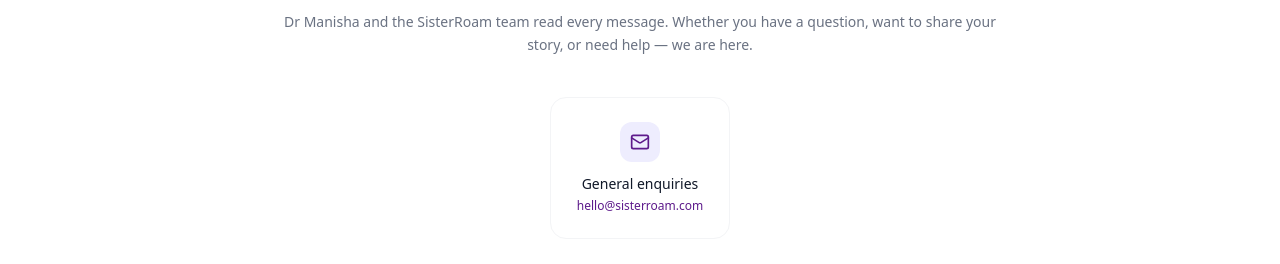
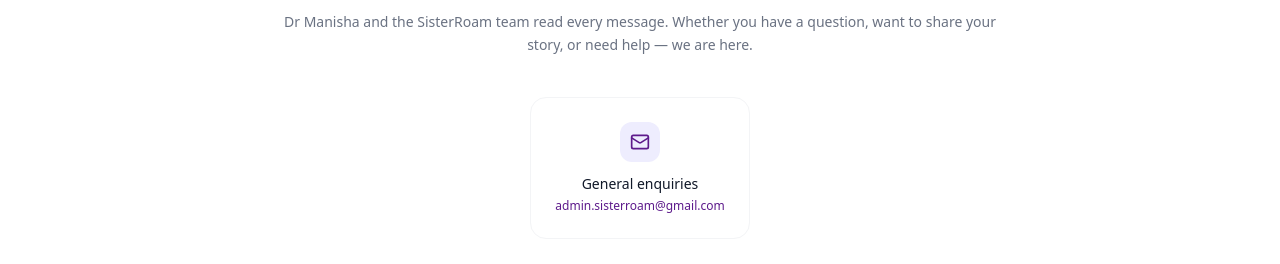
Before and after one commit to SymHealthTech/sisterroam, a Next.js app: page /about in a window 1280 px wide. Shown: the part 6092-6356 px from the top of the page. Built offline with nearby package versions, Linux system fonts and the light colour scheme; no server answers.

Commit message:
save button

```diff
--- /dev/null
+++ b/scripts/ensure-admin.mjs
@@ -0,0 +1,68 @@
+/**
+ * Creates or promotes the admin user (admin.sisterroam@gmail.com).
+ * Run: node scripts/ensure-admin.mjs
+ */
+
+import mongoose from 'mongoose'
+import bcrypt from 'bcryptjs'
+import { readFileSync } from 'fs'
+import { fileURLToPath } from 'url'
+import { dirname, resolve } from 'path'
+
+const __dirname = dirname(fileURLToPath(import.meta.url))
+
+const envPath = resolve(__dirname, '../.env.local')
+const env = readFileSync(envPath, 'utf8')
+for (const line of env.split('\n')) {
+  const trimmed = line.trim()
+  if (!trimmed || trimmed.startsWith('#')) continue
+  const eq = trimmed.indexOf('=')
+  if (eq === -1) continue
+  const key = trimmed.slice(0, eq).trim()
+  const val = trimmed.slice(eq + 1).trim().replace(/^["']|["']$/g, '')
+  if (!process.env[key]) process.env[key] = val
+}
+
+const ADMIN_EMAIL = process.env.ADMIN_EMAIL ?? 'admin.sisterroam@gmail.com'
+const ADMIN_PASSWORD = process.argv[2] ?? 'SisterRoam@Admin2024!'
+
+await mongoose.connect(process.env.MONGODB_URI)
+const col = mongoose.connection.collection('users')
+
+const existing = await col.findOne({ email: ADMIN_EMAIL })
+
+if (existing) {
+  await col.updateOne({ email: ADMIN_EMAIL }, { $set: { isAdmin: true } })
+  console.log(`✓ ${ADMIN_EMAIL} already exists — isAdmin set to true.`)
+} else {
+  const hashed = await bcrypt.hash(ADMIN_PASSWORD, 12)
+  await col.insertOne({
+    _id: new mongoose.Types.ObjectId(),
+    email: ADMIN_EMAIL,
+    password: hashed,
+    fullName: 'SisterRoam Admin',
+    username: 'sisterroam_admin',
+    verificationTier: 'trusted',
+    role: 'guest',
+    isAdmin: true,
+    isActive: true,
+    isSuspended: false,
+    isPermanentlyBanned: false,
+    onboardingStep: 1,
+    onboardingCompleted: true,
+    emailVerified: true,
+    emailNotifications: {
+      newRequest: true, requestAccepted: true, requestDeclined: true,
+      newMessage: true, checkinReminder: true, reviewReceived: true, verificationUpdate: true,
+    },
+    totalStays: 0, totalHostings: 0, averageRating: 0, totalReviews: 0,
+    lastActive: new Date(),
+    createdAt: new Date(),
+    updatedAt: new Date(),
+  })
+  console.log(`✓ Admin user created: ${ADMIN_EMAIL}`)
+  console.log(`  Default password: ${ADMIN_PASSWORD}`)
+  console.log('  Change this password immediately after first login.')
+}
+
+await mongoose.disconnect()
--- a/scripts/seed-promo-codes.mjs
+++ b/scripts/seed-promo-codes.mjs
@@ -89,7 +89,7 @@
     const result = await PromoCode.findOneAndUpdate(
       { code: entry.code },
       { $setOnInsert: entry },
-      { upsert: true, new: true },
+      { upsert: true, returnDocument: "after" },
     );
     const wasInserted =
       result.usedCount === 0 && result.createdAt >= new Date(Date.now() - 5000);
--- a/src/app/(app)/profile/host-listing/page.js
+++ b/src/app/(app)/profile/host-listing/page.js
@@ -471,8 +471,8 @@
         </Section>
       </div>
 
-      {/* Sticky save bar */}
-      <div className="fixed bottom-0 left-0 right-0 bg-white border-t border-gray-100 px-4 py-4 z-10">
+      {/* Sticky save bar — .above-tab-bar lifts it above the mobile TabBar (z-40) */}
+      <div className="above-tab-bar fixed left-0 right-0 bg-white border-t border-gray-100 px-4 py-4 z-50">
         <div className="max-w-2xl mx-auto">
           <Button fullWidth loading={saving} onClick={handleSave}>
             {hostId ? 'Save listing' : 'Create listing'}
--- a/src/app/(app)/profile/settings/page.js
+++ b/src/app/(app)/profile/settings/page.js
@@ -360,7 +360,7 @@
             <p className="text-sm text-gray-600">
               To change your email address please contact{" "}
               <span className="text-brand font-medium">
-                hello@sisterroam.com
+                admin.sisterroam@gmail.com
               </span>
             </p>
           </AccountRow>
--- a/src/app/(app)/profile/verification/page.js
+++ b/src/app/(app)/profile/verification/page.js
@@ -213,8 +213,8 @@
           </p>
           <p className="text-xs text-danger/80 mt-0.5">
             Please try again. If the issue continues, contact{" "}
-            <a href="mailto:hello@sisterroam.com" className="underline">
-              hello@sisterroam.com
+            <a href="mailto:admin.sisterroam@gmail.com" className="underline">
+              admin.sisterroam@gmail.com
             </a>
           </p>
         </div>
--- a/src/app/(public)/about/page.js
+++ b/src/app/(public)/about/page.js
@@ -215,8 +215,8 @@
                 description: 'The verified hosting community for female solo travellers',
                 founder: { '@id': 'https://sisterroam.com/#founder' },
                 contactPoint: [
-                  { '@type': 'ContactPoint', email: 'hello@sisterroam.com', contactType: 'customer service' },
-                  { '@type': 'ContactPoint', email: 'safety@sisterroam.com', contactType: 'technical support' },
+                  { '@type': 'ContactPoint', email: 'admin.sisterroam@gmail.com', contactType: 'customer service' },
+                  { '@type': 'ContactPoint', email: 'admin.sisterroam@gmail.com', contactType: 'technical support' },
                 ],
                 sameAs: ['https://nutracare360.ca'],
               },
@@ -672,14 +672,14 @@
 
             <div className="flex justify-center">
               <a
-                href="mailto:hello@sisterroam.com"
+                href="mailto:admin.sisterroam@gmail.com"
                 className="border border-gray-100 rounded-2xl p-6 text-center min-w-[180px] hover:border-brand-light transition-colors group"
               >
                 <div className="w-10 h-10 rounded-xl bg-brand-lighter flex items-center justify-center mx-auto mb-3">
                   <Mail className="w-5 h-5 text-brand" aria-hidden="true" />
                 </div>
                 <p className="text-sm font-medium text-gray-900">General enquiries</p>
-                <p className="text-xs text-brand mt-1">hello@sisterroam.com</p>
+                <p className="text-xs text-brand mt-1">admin.sisterroam@gmail.com</p>
               </a>
             </div>
 
--- a/src/app/(public)/cookies/page.js
+++ b/src/app/(public)/cookies/page.js
@@ -143,10 +143,10 @@
               <p>
                 Questions about our use of cookies? Email us at{" "}
                 <a
-                  href="mailto:privacy@sisterroam.com"
+                  href="mailto:admin.sisterroam@gmail.com"
                   className="text-brand hover:underline"
                 >
-                  privacy@sisterroam.com
+                  admin.sisterroam@gmail.com
                 </a>
                 .
               </p>
--- a/src/app/(public)/privacy/page.js
+++ b/src/app/(public)/privacy/page.js
@@ -46,10 +46,10 @@
               <p>
                 For privacy questions contact us at{" "}
                 <a
-                  href="mailto:privacy@sisterroam.com"
+                  href="mailto:admin.sisterroam@gmail.com"
                   className="text-brand hover:underline"
                 >
-                  privacy@sisterroam.com
+                  admin.sisterroam@gmail.com
                 </a>
                 .
               </p>
@@ -163,10 +163,10 @@
               <p>
                 To exercise any of these rights email{" "}
                 <a
-                  href="mailto:privacy@sisterroam.com"
+                  href="mailto:admin.sisterroam@gmail.com"
                   className="text-brand hover:underline"
                 >
-                  privacy@sisterroam.com
+                  admin.sisterroam@gmail.com
                 </a>
                 .
               </p>
--- a/src/app/(public)/terms/page.js
+++ b/src/app/(public)/terms/page.js
@@ -174,10 +174,10 @@
               <p>
                 Questions? Email{" "}
                 <a
-                  href="mailto:hello@sisterroam.com"
+                  href="mailto:admin.sisterroam@gmail.com"
                   className="text-brand hover:underline"
                 >
-                  hello@sisterroam.com
+                  admin.sisterroam@gmail.com
                 </a>
                 .
               </p>
--- a/src/app/globals.css
+++ b/src/app/globals.css
@@ -75,6 +75,17 @@
   padding-bottom: max(env(safe-area-inset-bottom), 0.5rem);
 }
 
+/* ── Utility: fixed bar that sits above the mobile TabBar ─── */
+/* On mobile the TabBar is h-16 (4rem) + safe-area-inset-bottom */
+.above-tab-bar {
+  bottom: calc(4rem + env(safe-area-inset-bottom, 0px));
+}
+@media (min-width: 1024px) {
+  .above-tab-bar {
+    bottom: 0;
+  }
+}
+
 /* ── Scrollbar (desktop) ──────────────────────────────────── */
 ::-webkit-scrollbar {
   width: 5px;
```
